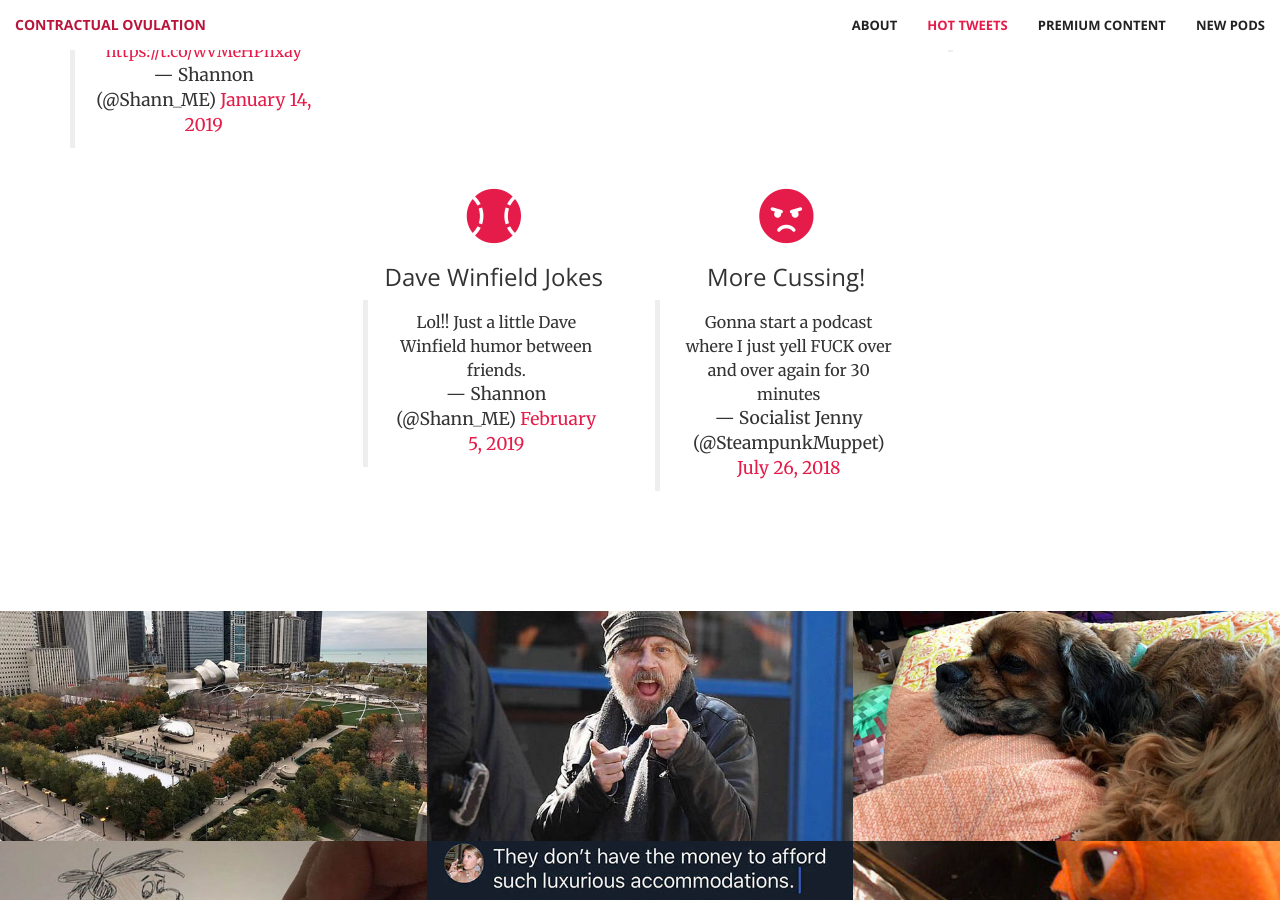
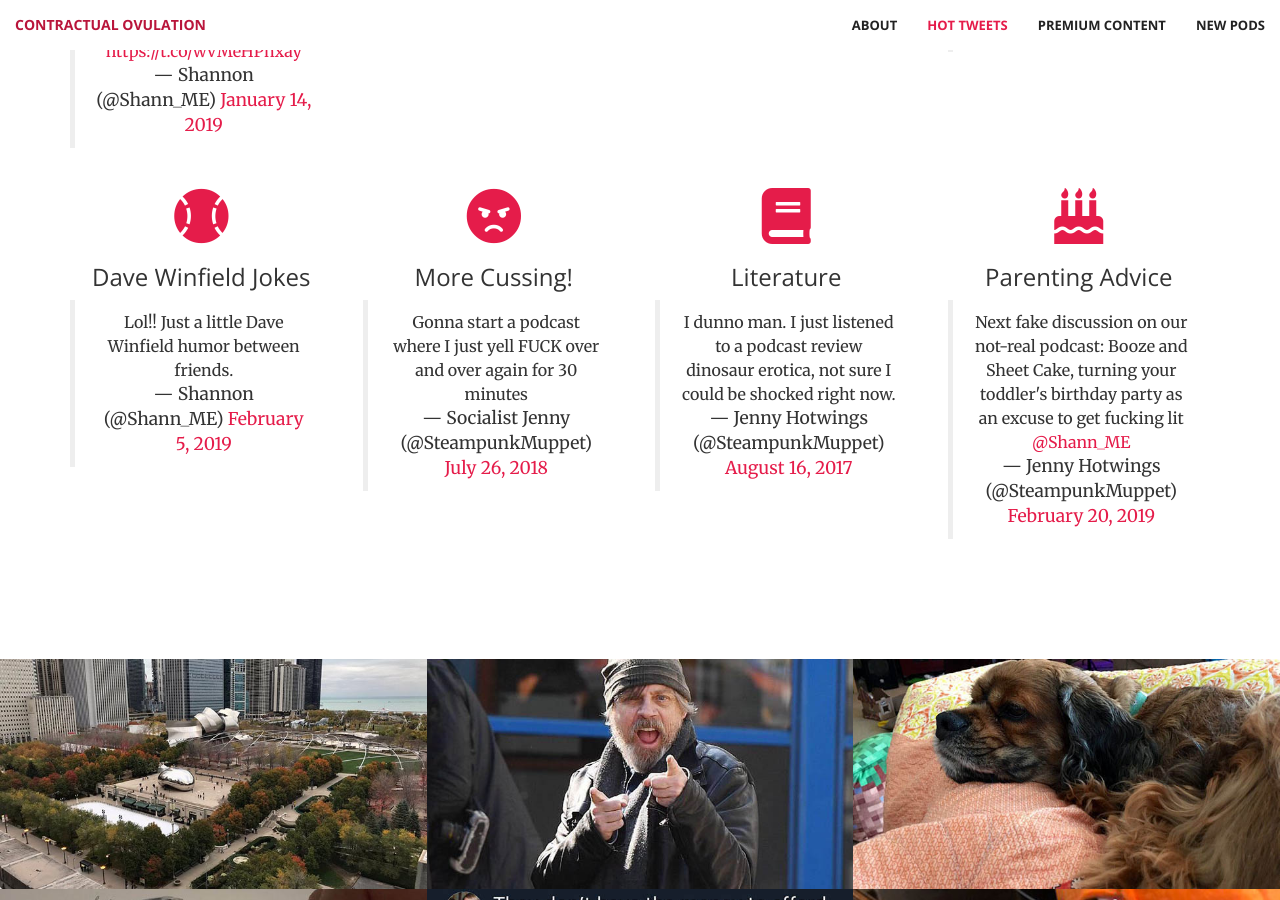
Before and after one commit to jason-ellis/contractualovulation.com, a Jekyll site: the page built from index.html, in a window 1280 px wide and 900 px high, scrolled down 2195 px. Built offline with Jekyll 4.4.1, drawn with Linux system fonts in a browser that asks for light colours; comment, search, counter and statistics services are not loaded.

Commit message:
Add a couple new tweets

```diff
--- a/_includes/tweets.html
+++ b/_includes/tweets.html
@@ -56,7 +56,7 @@
             </div>
         </div>
         <div class="row">
-            <div class="col-md-6 col-lg-3 col-lg-offset-3 text-center">
+            <div class="col-md-6 col-lg-3 text-center">
                 <div class="service-box">
                     <i class="fas fa-4x fa-baseball-ball wow bounceIn text-primary" data-wow-delay=".4s"></i>
                     <h3 class="wow bounceIn" data-wow-delay=".4s">Dave Winfield Jokes</h3>
@@ -78,7 +78,32 @@
                     <script async src="https://platform.twitter.com/widgets.js" charset="utf-8"></script>
                 </div>
             </div>
-
+            <div class="col-md-6 col-lg-3 text-center">
+                <div class="service-box">
+                    <i class="fas fa-4x fa-book wow bounceIn text-primary" data-wow-delay=".6s"></i>
+                    <h3 class="wow bounceIn" data-wow-delay=".4s">Literature</h3>
+                    <blockquote class="twitter-tweet" data-conversation="none" data-lang="en" data-dnt="true" data-link-color="#e51c4a">
+                        <p lang="en" dir="ltr">I dunno man. I just listened to a podcast review dinosaur erotica, not sure
+                            I could be shocked right now.</p>
+                        &mdash; Jenny Hotwings (@SteampunkMuppet)
+                        <a href="https://twitter.com/SteampunkMuppet/status/897872981392805889?ref_src=twsrc%5Etfw">August 16, 2017</a>
+                    </blockquote>
+                    <script async src="https://platform.twitter.com/widgets.js" charset="utf-8"></script>
+                </div>
+            </div>
+            <div class="col-md-6 col-lg-3 text-center">
+                <div class="service-box">
+                    <i class="fas fa-4x fa-birthday-cake wow bounceIn text-primary" data-wow-delay=".7s"></i>
+                    <h3 class="wow bounceIn" data-wow-delay=".4s">Parenting Advice</h3>
+                    <blockquote class="twitter-tweet" data-lang="en" data-dnt="true" data-link-color="#e51c4a">
+                        <p lang="en" dir="ltr">Next fake discussion on our not-real podcast: Booze and Sheet Cake, turning
+                            your toddler&#39;s birthday party as an excuse to get fucking lit <a href="https://twitter.com/Shann_ME?ref_src=twsrc%5Etfw">@Shann_ME</a></p>
+                        &mdash; Jenny Hotwings (@SteampunkMuppet)
+                        <a href="https://twitter.com/SteampunkMuppet/status/1098245024955936770?ref_src=twsrc%5Etfw">February 20, 2019</a>
+                    </blockquote>
+                    <script async src="https://platform.twitter.com/widgets.js" charset="utf-8"></script>
+                </div>
+            </div>
         </div>
     </div>
 </section>
```
